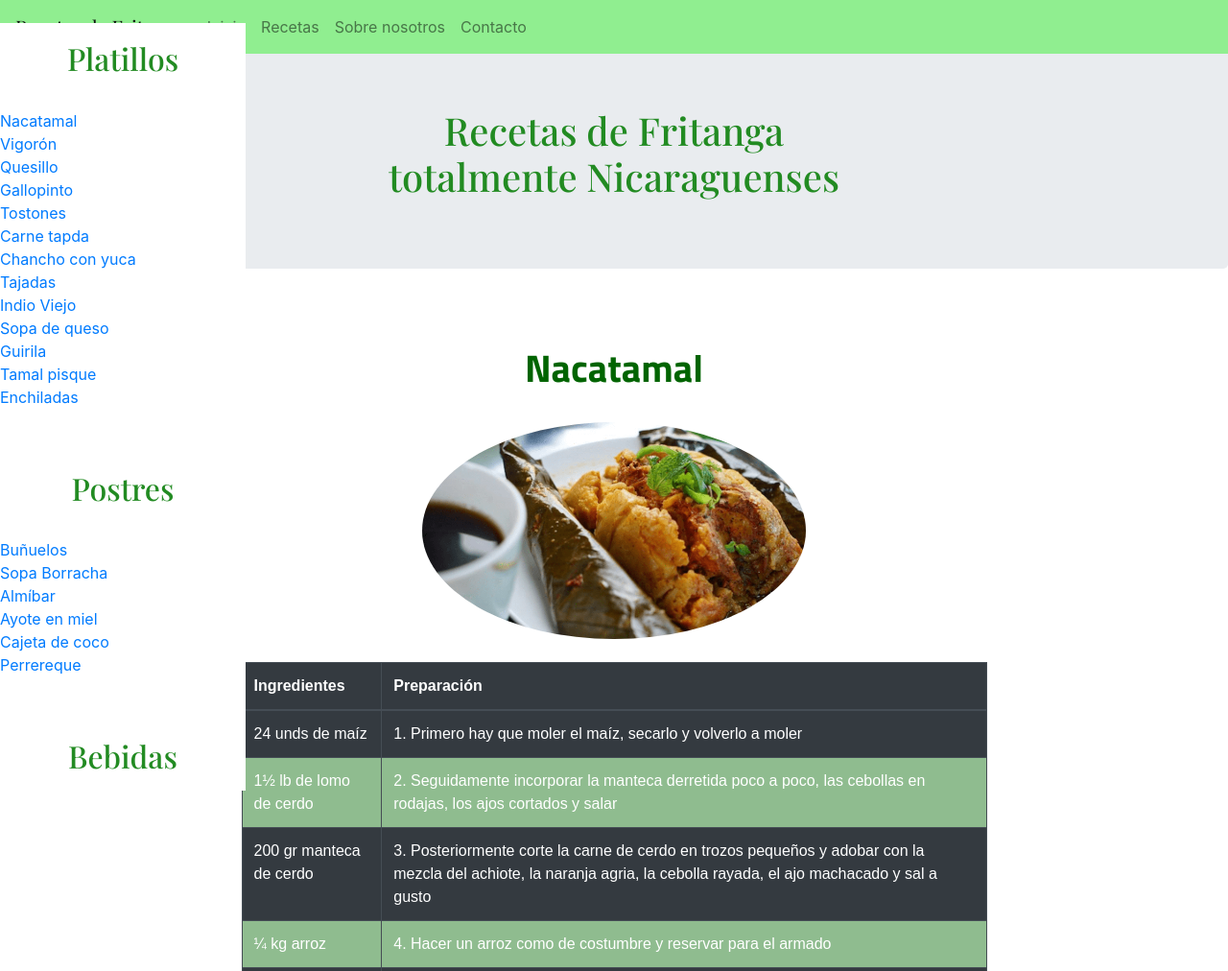
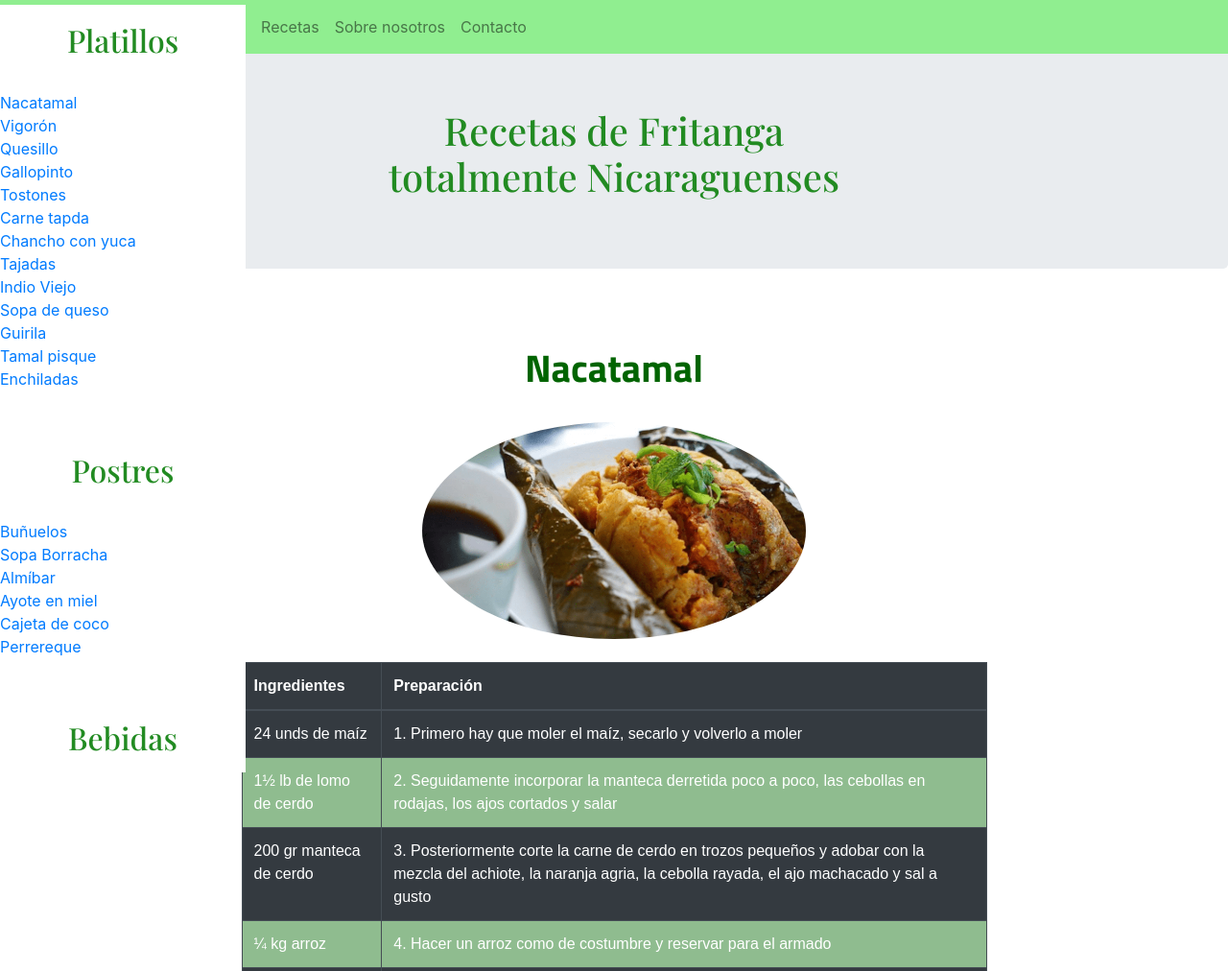
Before and after one commit to today-is-cinthia/cs50w-project0, a plain HTML site: page recetas.html in a window 1280 px wide. Shown: the top 1012 px of the page at 96% size. Drawn offline with nearby package versions, Linux system fonts and the light colour scheme; a web font is replaced by a local one.

Commit message:
barranav

```diff
--- a/recetas.html
+++ b/recetas.html
@@ -41,7 +41,7 @@
         <h1><br> Recetas de Fritanga <br> totalmente Nicaraguenses</h1>
       </div>
 
-      <div class="w3-sidebar w3-collapse" id="sidenav" style="top: -15mm;">
+      <div class="w3-sidebar w3-collapse" id="sidenav" style="top: -20mm;">
         <div id="leftmenuinner" style="padding-top: 18px;">
           <div id="leftmenuinnerinner" style="overflow-y: scroll;">
       <!--  <a href='javascript:void(0)' onclick='close_menu()' class='w3-button w3-hide-large w3-large w3-display-topright' style='right:16px;padding:3px 12px;font-weight:bold;'>&times;</a>-->
```
